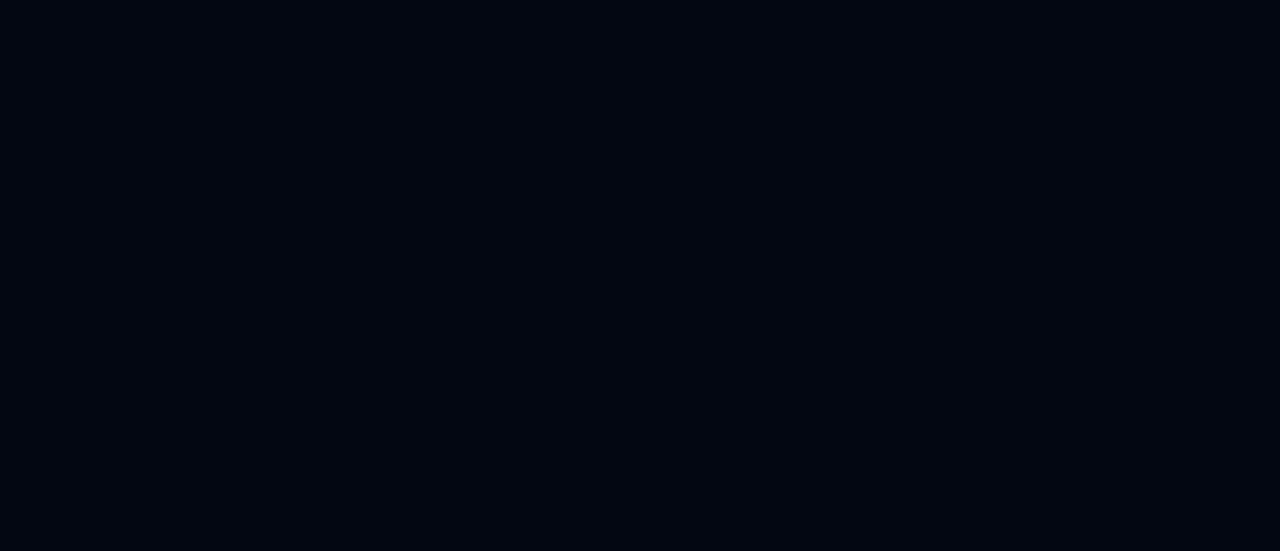
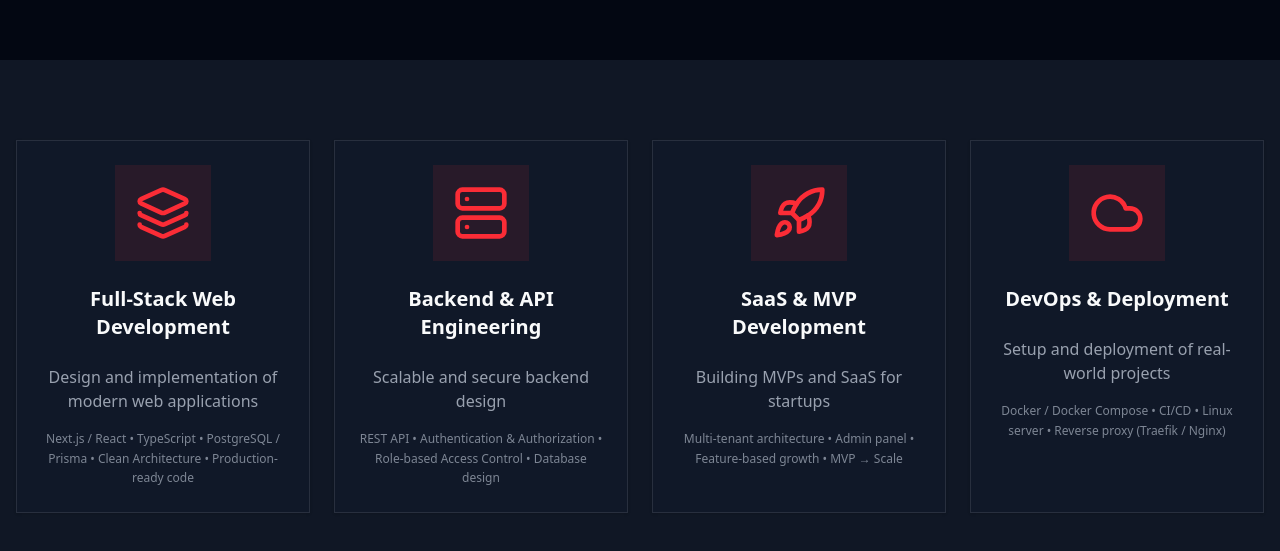
Before and after one commit to zalaghi-dev/personal, a React (Vite) app: page / in a window 1280 px wide. Shown: the part 733-1284 px from the top of the page. Before the commit the page ends 800 px from the top, so only its background shows below. Built offline with nearby package versions, Linux system fonts and the light colour scheme.

Commit message:
chore: update services

```diff
--- a/src/all-wrapper.tsx
+++ b/src/all-wrapper.tsx
@@ -5,6 +5,7 @@ import { useEffect } from "react";
 import { useLanguageStore } from "@/store/language-store";
 import { useTranslation } from "react-i18next";
 import { languages } from "./locales";
+import { Services } from "./components/main/services";
 
 const AllWrapper = () => {
   const { lang } = useLanguageStore();
@@ -19,6 +20,7 @@ const AllWrapper = () => {
     <ThemeProvider defaultTheme="dark" storageKey="personal">
       <Header />
       <Hero />
+      <Services />
     </ThemeProvider>
   );
 };
--- a/src/components/main/services.tsx
+++ b/src/components/main/services.tsx
@@ -14,9 +14,11 @@ export function Services() {
   return (
     <section className="py-20 bg-muted/50">
       <div className="container px-4">
-        <div className="mb-12 text-center">
-          <h2 className="text-3xl font-bold md:text-4xl">{t("services.title")}</h2>
-        </div>
+        {/* <div className="mb-12 text-center">
+          <h2 className="text-3xl font-bold md:text-4xl">
+            {t("services.title")}
+          </h2>
+        </div> */}
 
         <div className="grid gap-6 md:grid-cols-2 lg:grid-cols-4">
           {services.map((service) => {
@@ -24,17 +26,20 @@ export function Services() {
             return (
               <Card key={service.id} className="transition-all hover:shadow-lg">
                 <CardHeader>
-                  <div className="mb-4 flex h-12 w-12 items-center justify-center rounded-lg bg-primary/10">
-                    <Icon className="h-6 w-6 text-primary" />
+                  <div className="mb-4 m-auto flex size-24 items-center justify-center rounded-lg bg-primary/10">
+                    <Icon className="size-14 m-auto text-primary" />
                   </div>
-                  <CardTitle className="text-xl">
+                  <CardTitle className="text-xl text-center font-semibold">
                     {t(service.titleKey)}
                   </CardTitle>
                 </CardHeader>
                 <CardContent>
-                  <CardDescription className="text-base">
+                  <CardDescription className="text-base text-center mb-4">
                     {t(service.descriptionKey)}
                   </CardDescription>
+                  <p className="text-xs text-muted-foreground/80 text-center leading-relaxed">
+                    {t(service.techStackKey)}
+                  </p>
                 </CardContent>
               </Card>
             );
--- a/src/data/services.ts
+++ b/src/data/services.ts
@@ -1,4 +1,4 @@
-import { Code, Smartphone, Palette, Server } from "lucide-react";
+import { Layers, Server, Rocket, Cloud } from "lucide-react";
 import type { LucideIcon } from "lucide-react";
 
 export interface Service {
@@ -6,31 +6,36 @@ export interface Service {
   icon: LucideIcon;
   titleKey: string;
   descriptionKey: string;
+  techStackKey: string;
 }
 
 export const services: Service[] = [
   {
-    id: "webDev",
-    icon: Code,
-    titleKey: "services.webDev.title",
-    descriptionKey: "services.webDev.description",
-  },
-  {
-    id: "mobileDev",
-    icon: Smartphone,
-    titleKey: "services.mobileDev.title",
-    descriptionKey: "services.mobileDev.description",
-  },
-  {
-    id: "uiDesign",
-    icon: Palette,
-    titleKey: "services.uiDesign.title",
-    descriptionKey: "services.uiDesign.description",
+    id: "fullStack",
+    icon: Layers,
+    titleKey: "services.fullStack.title",
+    descriptionKey: "services.fullStack.description",
+    techStackKey: "services.fullStack.techStack",
   },
   {
     id: "backend",
     icon: Server,
     titleKey: "services.backend.title",
     descriptionKey: "services.backend.description",
+    techStackKey: "services.backend.techStack",
+  },
+  {
+    id: "saas",
+    icon: Rocket,
+    titleKey: "services.saas.title",
+    descriptionKey: "services.saas.description",
+    techStackKey: "services.saas.techStack",
+  },
+  {
+    id: "devops",
+    icon: Cloud,
+    titleKey: "services.devops.title",
+    descriptionKey: "services.devops.description",
+    techStackKey: "services.devops.techStack",
   },
 ];
--- a/src/locales/en/translation.json
+++ b/src/locales/en/translation.json
@@ -11,21 +11,25 @@
   },
   "services": {
     "title": "Services",
-    "webDev": {
-      "title": "Web Development",
-      "description": "Building modern and responsive web applications using latest technologies"
-    },
-    "mobileDev": {
-      "title": "Mobile Development",
-      "description": "Creating cross-platform mobile applications with great user experience"
-    },
-    "uiDesign": {
-      "title": "UI/UX Design",
-      "description": "Designing beautiful and intuitive user interfaces for better engagement"
+    "fullStack": {
+      "title": "Full-Stack Web Development",
+      "description": "Design and implementation of modern web applications",
+      "techStack": "Next.js / React • TypeScript • PostgreSQL / Prisma • Clean Architecture • Production-ready code"
     },
     "backend": {
-      "title": "Backend Development",
-      "description": "Building scalable and secure server-side applications and APIs"
+      "title": "Backend & API Engineering",
+      "description": "Scalable and secure backend design",
+      "techStack": "REST API • Authentication & Authorization • Role-based Access Control • Database design"
+    },
+    "saas": {
+      "title": "SaaS & MVP Development",
+      "description": "Building MVPs and SaaS for startups",
+      "techStack": "Multi-tenant architecture • Admin panel • Feature-based growth • MVP → Scale"
+    },
+    "devops": {
+      "title": "DevOps & Deployment",
+      "description": "Setup and deployment of real-world projects",
+      "techStack": "Docker / Docker Compose • CI/CD • Linux server • Reverse proxy (Traefik / Nginx)"
     }
   }
 }
--- a/src/locales/fa/translation.json
+++ b/src/locales/fa/translation.json
@@ -11,21 +11,25 @@
   },
   "services": {
     "title": "خدمات",
-    "webDev": {
-      "title": "توسعه وب",
-      "description": "ساخت اپلیکیشن‌های وب مدرن و واکنش‌گرا با استفاده از آخرین تکنولوژی‌ها"
-    },
-    "mobileDev": {
-      "title": "توسعه موبایل",
-      "description": "ایجاد اپلیکیشن‌های موبایل چند پلتفرمی با تجربه کاربری عالی"
-    },
-    "uiDesign": {
-      "title": "طراحی UI/UX",
-      "description": "طراحی رابط‌های کاربری زیبا و شهودی برای تعامل بهتر"
+    "fullStack": {
+      "title": "توسعه Full-Stack",
+      "description": "طراحی و پیاده‌سازی وب‌اپلیکیشن‌های مدرن",
+      "techStack": "Next.js / React • TypeScript • PostgreSQL / Prisma • معماری تمیز • کد آماده تولید"
     },
     "backend": {
-      "title": "توسعه بک‌اند",
-      "description": "ساخت اپلیکیشن‌های سمت سرور مقیاس‌پذیر و امن و APIها"
+      "title": "مهندسی بک‌اند و API",
+      "description": "طراحی بک‌اند مقیاس‌پذیر و امن",
+      "techStack": "REST API • احراز هویت و مجوزدهی • کنترل دسترسی مبتنی بر نقش • طراحی پایگاه داده"
+    },
+    "saas": {
+      "title": "توسعه SaaS و MVP",
+      "description": "ساخت MVP و SaaS برای استارتاپ‌ها",
+      "techStack": "معماری چند مستأجره • پنل ادمین • رشد مبتنی بر ویژگی • MVP → مقیاس‌پذیری"
+    },
+    "devops": {
+      "title": "DevOps و استقرار",
+      "description": "راه‌اندازی و استقرار پروژه‌های واقعی",
+      "techStack": "Docker / Docker Compose • CI/CD • سرور لینوکس • پروکسی معکوس (Traefik / Nginx)"
     }
   }
 }
```
